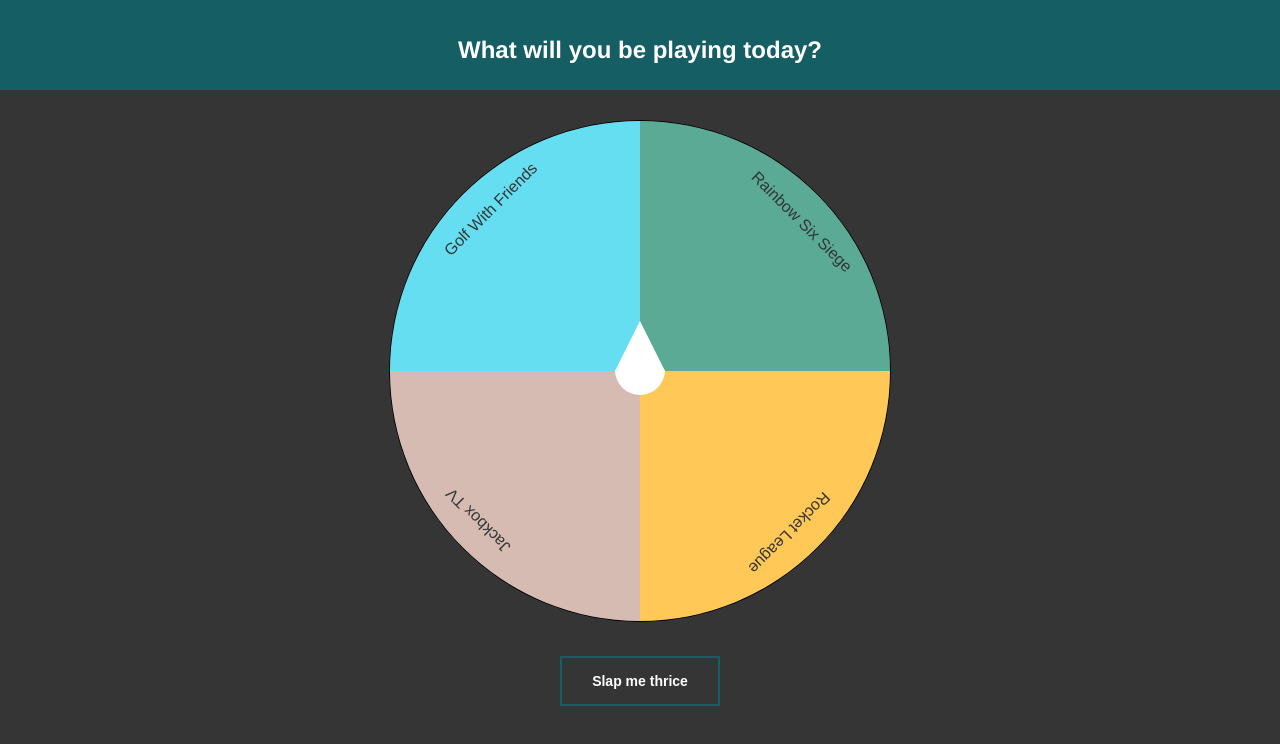
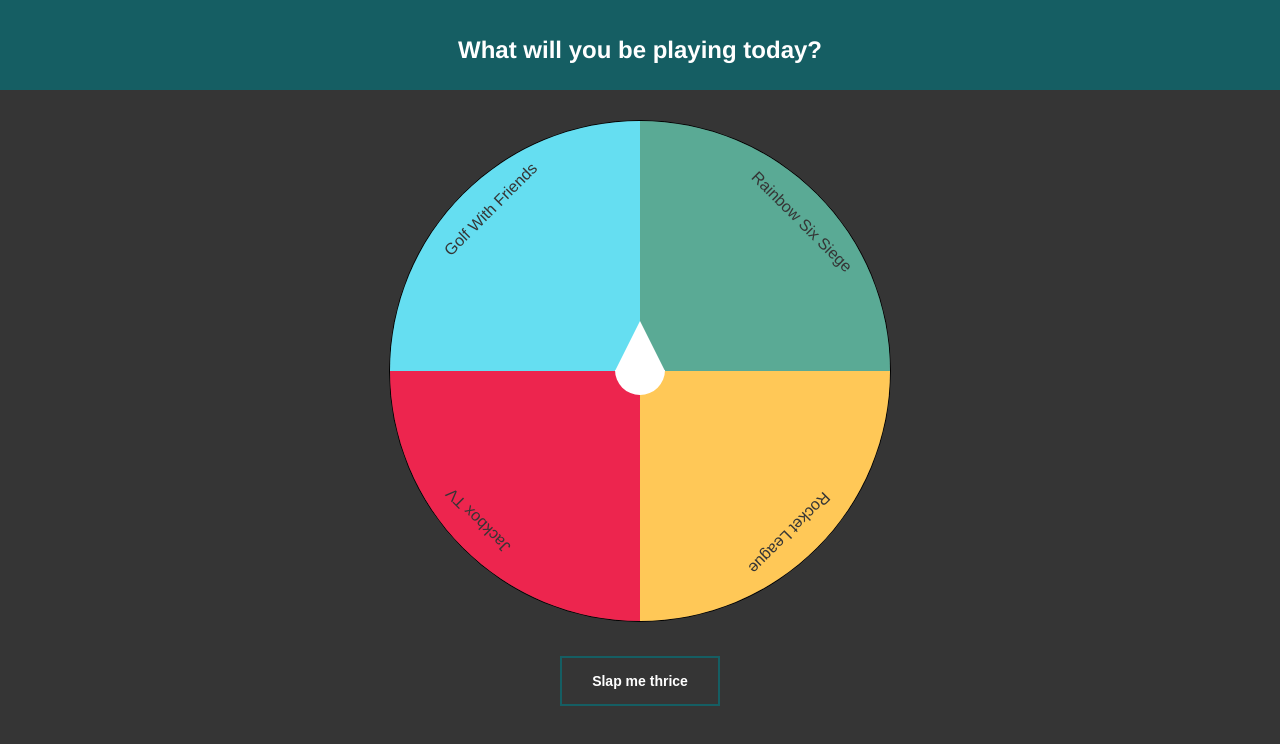
Before and after one commit to Boxface/react-random-game-spinner, a React (Create React App) app: page / in a window 1280 px wide. Shown: the top 744 px of the page. Built offline with nearby package versions, Linux system fonts and the light colour scheme.

Commit message:
Changed colour of 4th wedge

```diff
--- a/src/components/Spinner/Spinner.styles.js
+++ b/src/components/Spinner/Spinner.styles.js
@@ -38,7 +38,7 @@ export const SpinnerWedge = styled.div`
 	}
 
 	&:nth-child(3) {
-		background-color: #D5BBB1;
+		background-color: #ED254E;
 		transform: rotate(180deg) skewY(0);
 	}
 
```
